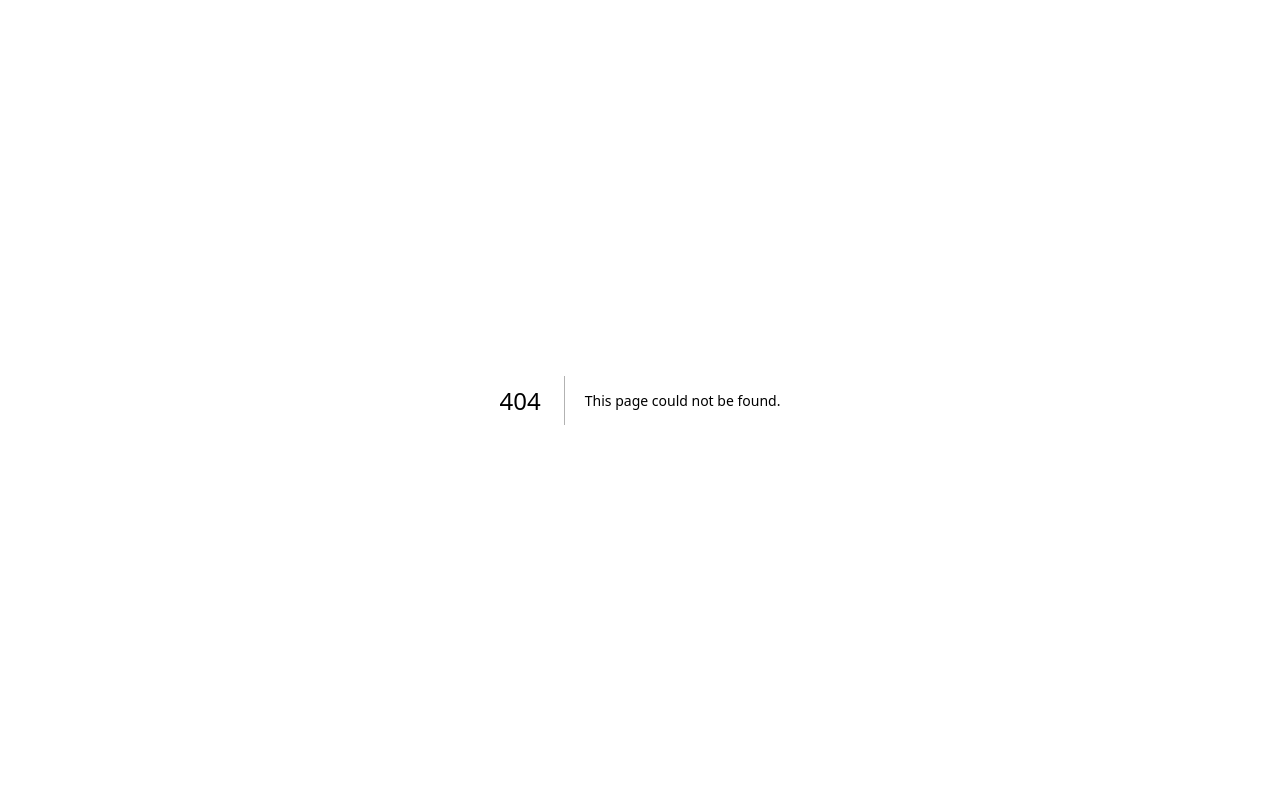
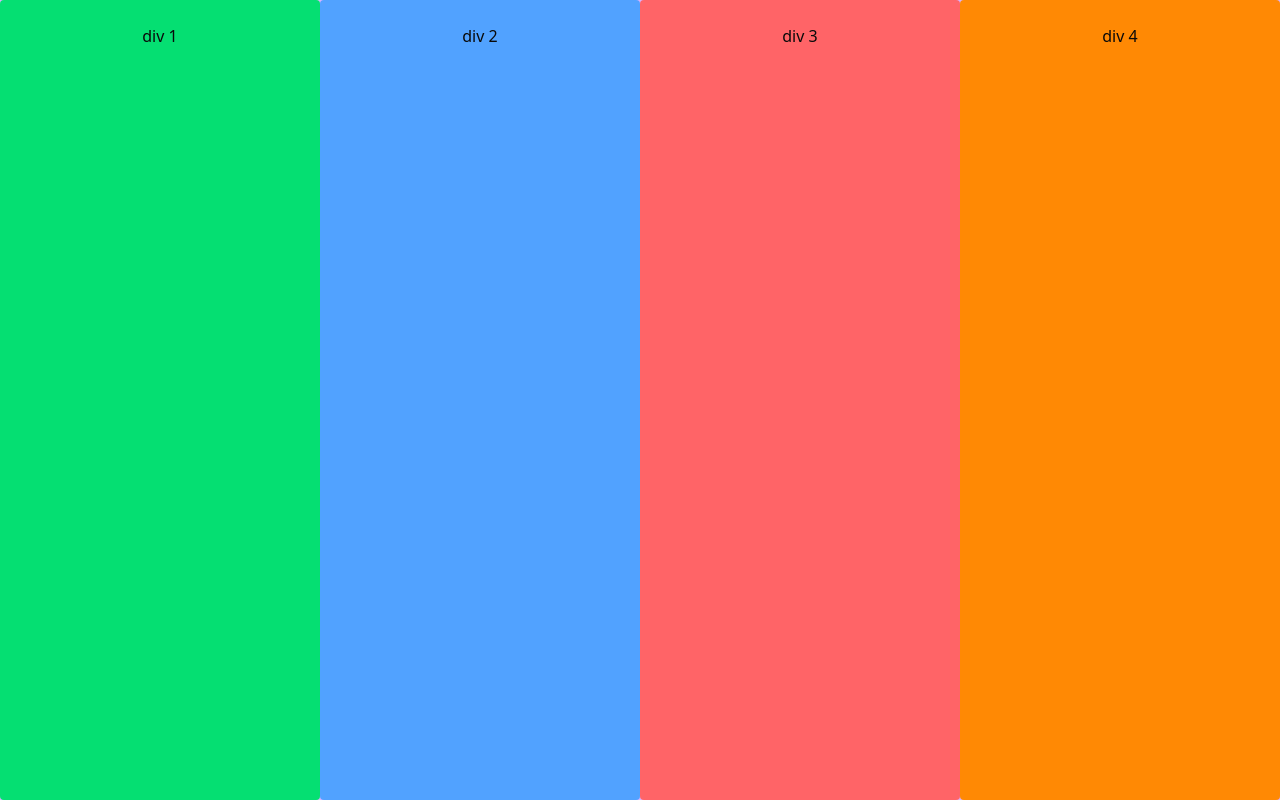
Before and after one commit to chamarasanj/Cinescope-React-Project-ChamaraD, a Next.js app: page /genres in a window 1280 px wide. Before the commit this address had no page. Built offline with nearby package versions, Linux system fonts and the light colour scheme.

Commit message:
Demonstrate flex example

```diff
--- /dev/null
+++ b/app/genres/page.tsx
@@ -0,0 +1,20 @@
+import React from 'react'
+
+export default function  GenresPage() {
+  return (
+    <div className='flex flex-col md:flex-row bg-purple-300 min-h-screen   '>
+        {/* <div className='h-20 w-30 p-6 bg-green-200 rounded text-center '>Div 1</div>
+        <div className='h-20 w-40 bg-blue-500 p-6 rounded text-center'>Div 2</div>
+        <div className='h-20 w-40 bg-red-500 p-6 rounded text-center'>Div 3</div>
+        <div className='h-20 w-40 bg- bg-purple-500 p-6 rounded text-center'>Div 4</div> */}
+
+
+        <div className='flex-1  bg-green-400 p-6 rounded text-center'> div 1 </div>
+        <div className='flex-1  bg-blue-400 p-6 rounded text-center'> div 2 </div>
+        <div className='flex-1  bg-red-400 p-6 rounded text-center'> div 3</div>
+        <div className='flex-1  bg-orange-400 p-6 rounded text-center'> div 4 </div>
+
+
+    </div>
+  )
+}
--- a/components/main-nav.tsx
+++ b/components/main-nav.tsx
@@ -13,7 +13,7 @@ export function MainNav() {
 
         <nav className="ml-auto flex items-center gap-4">
           <Link href="/movies">Movies</Link>
-          <Link href="/movies">Genres</Link>
+          <Link href="/genres">Genres</Link>
           <Link href="/movies">About</Link>
           <Link href="/movies">Admin</Link>
           {<ModeToggle />}
```
